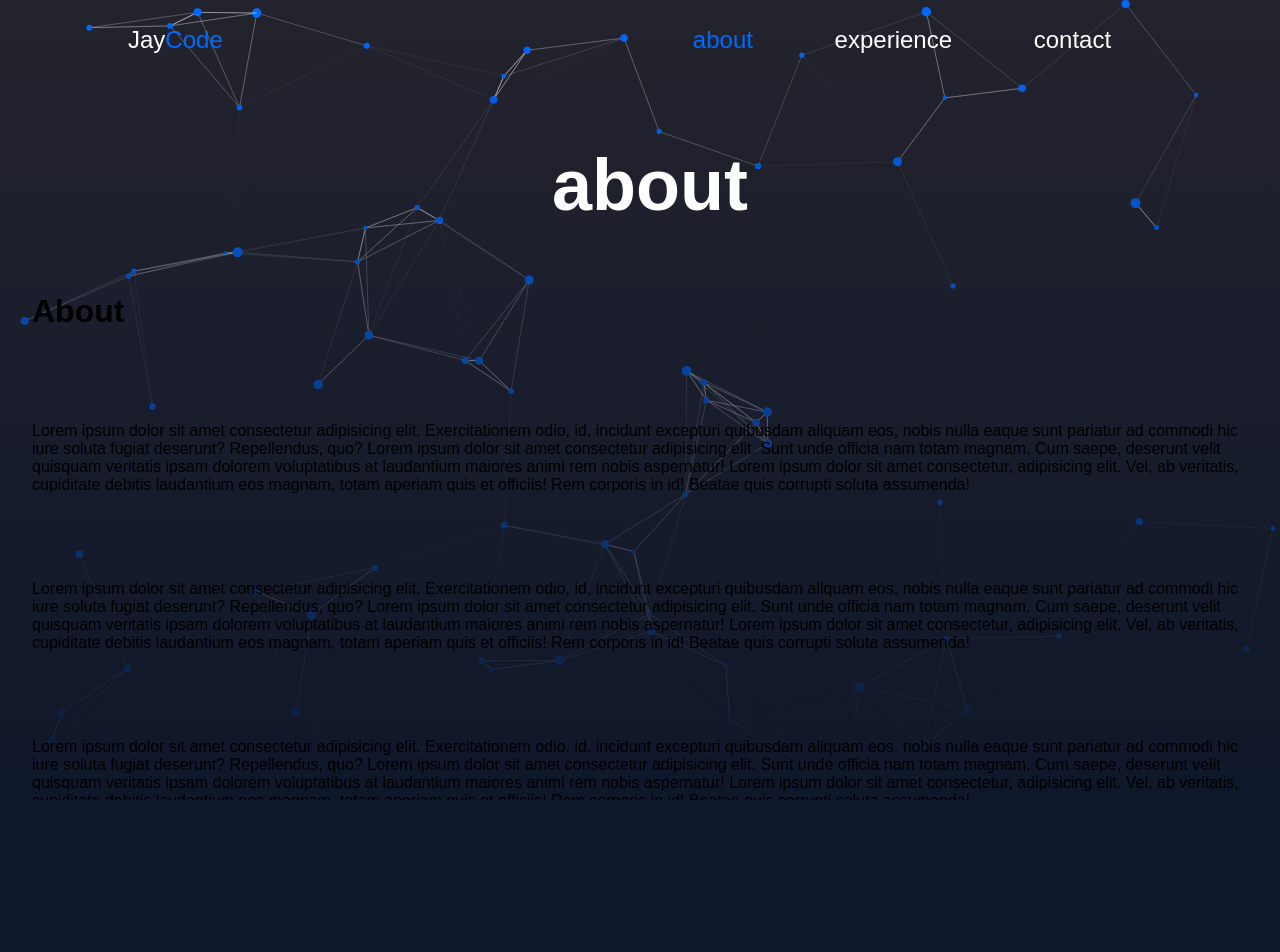
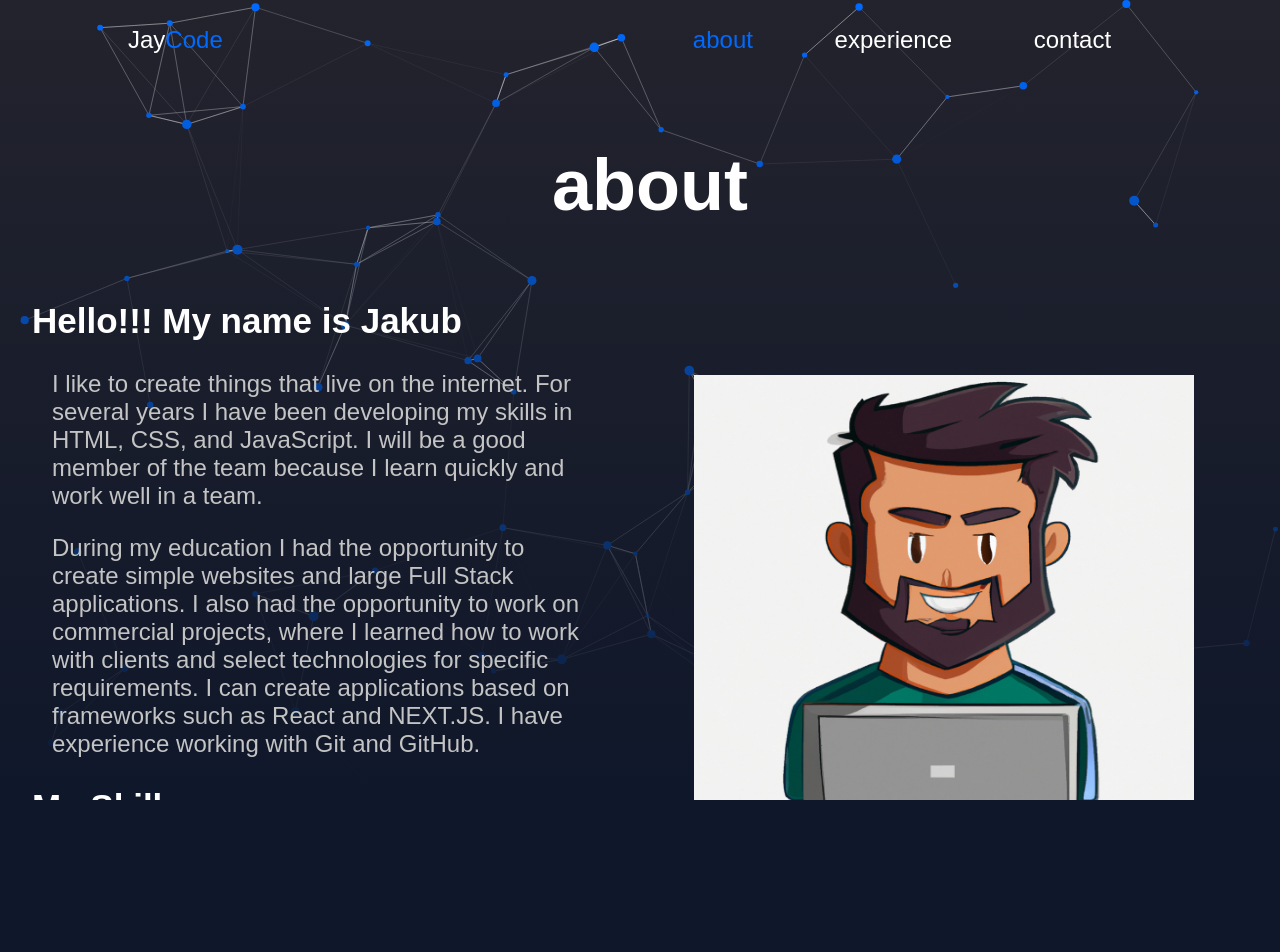
Before and after one commit to JayCodeGitHub/jaycode-next.js, a Next.js app: page /about in a window 1280 px wide. Shown: the top 952 px of the page. Built offline with nearby package versions, Linux system fonts and the light colour scheme.

Commit message:
Styled About page

```diff
--- a/src/pages/about.tsx
+++ b/src/pages/about.tsx
@@ -1,10 +1,50 @@
+import { motion } from 'framer-motion';
+import Image from 'next/image';
 import Header from '@/components/header/header';
-import { motion } from 'framer-motion';
-import { Wrapper } from '@/styles/pages/about.styles';
+import {
+  Wrapper,
+  StyledSection,
+  ImageWrapper,
+  DescriptionWrapper,
+  StyledImage,
+  Title,
+  Paragraph,
+  StyledTechnologies,
+  Technologie,
+} from '@/styles/pages/about.styles';
 
 const MotionWrapper = motion(Wrapper);
 
 export default function About() {
+  const AboutPageItems = {
+    title: ['Hello!!! My name is Jakub', 'My Skills'],
+    paragraph: [
+      `
+      I like to create things that live on the internet.
+      For several years I have been developing my skills in HTML, CSS, and JavaScript.
+      I will be a good member of the team because I learn quickly and work well in a team.
+      `,
+      `
+      During my education I had the opportunity to create simple websites and large Full Stack applications.
+      I also had the opportunity to work on commercial projects, where I learned how to work with clients and select technologies for specific requirements.
+      I can create applications based on frameworks such as React and NEXT.JS. I have experience working with Git and GitHub.`,
+    ],
+    technologies: [
+      'React',
+      'JavaScript ES6+',
+      'HTML 5',
+      'CSS',
+      'Git',
+      'Tailwind CSS',
+      'TypeSctipt',
+      'Node.js',
+      'GraphQL',
+      'Webpack',
+      'Docker',
+    ],
+    image: '/images/profile.jpeg',
+    alt: 'Profile Image',
+  };
   return (
     <>
       <Header secondary title="about" />
@@ -14,72 +54,22 @@ export default function About() {
         transition={{ duration: 0.4, delay: 0.4, ease: 'easeInOut' }}
         exit={{ opacity: '0%' }}
       >
-        <h1>About</h1>
-        <br></br>
-        <br></br>
-        <br></br>
-        <p>
-          Lorem ipsum dolor sit amet consectetur adipisicing elit. Exercitationem odio, id, incidunt
-          excepturi quibusdam aliquam eos, nobis nulla eaque sunt pariatur ad commodi hic iure
-          soluta fugiat deserunt? Repellendus, quo? Lorem ipsum dolor sit amet consectetur
-          adipisicing elit. Sunt unde officia nam totam magnam. Cum saepe, deserunt velit quisquam
-          veritatis ipsam dolorem voluptatibus at laudantium maiores animi rem nobis aspernatur!
-          Lorem ipsum dolor sit amet consectetur, adipisicing elit. Vel, ab veritatis, cupiditate
-          debitis laudantium eos magnam, totam aperiam quis et officiis! Rem corporis in id! Beatae
-          quis corrupti soluta assumenda!
-        </p>
-        <br></br>
-        <br></br>
-        <br></br>
-        <p>
-          Lorem ipsum dolor sit amet consectetur adipisicing elit. Exercitationem odio, id, incidunt
-          excepturi quibusdam aliquam eos, nobis nulla eaque sunt pariatur ad commodi hic iure
-          soluta fugiat deserunt? Repellendus, quo? Lorem ipsum dolor sit amet consectetur
-          adipisicing elit. Sunt unde officia nam totam magnam. Cum saepe, deserunt velit quisquam
-          veritatis ipsam dolorem voluptatibus at laudantium maiores animi rem nobis aspernatur!
-          Lorem ipsum dolor sit amet consectetur, adipisicing elit. Vel, ab veritatis, cupiditate
-          debitis laudantium eos magnam, totam aperiam quis et officiis! Rem corporis in id! Beatae
-          quis corrupti soluta assumenda!
-        </p>
-        <br></br>
-        <br></br>
-        <br></br>
-        <p>
-          Lorem ipsum dolor sit amet consectetur adipisicing elit. Exercitationem odio, id, incidunt
-          excepturi quibusdam aliquam eos, nobis nulla eaque sunt pariatur ad commodi hic iure
-          soluta fugiat deserunt? Repellendus, quo? Lorem ipsum dolor sit amet consectetur
-          adipisicing elit. Sunt unde officia nam totam magnam. Cum saepe, deserunt velit quisquam
-          veritatis ipsam dolorem voluptatibus at laudantium maiores animi rem nobis aspernatur!
-          Lorem ipsum dolor sit amet consectetur, adipisicing elit. Vel, ab veritatis, cupiditate
-          debitis laudantium eos magnam, totam aperiam quis et officiis! Rem corporis in id! Beatae
-          quis corrupti soluta assumenda!
-        </p>
-        <br></br>
-        <br></br>
-        <br></br>
-        <p>
-          Lorem ipsum dolor sit amet consectetur adipisicing elit. Exercitationem odio, id, incidunt
-          excepturi quibusdam aliquam eos, nobis nulla eaque sunt pariatur ad commodi hic iure
-          soluta fugiat deserunt? Repellendus, quo? Lorem ipsum dolor sit amet consectetur
-          adipisicing elit. Sunt unde officia nam totam magnam. Cum saepe, deserunt velit quisquam
-          veritatis ipsam dolorem voluptatibus at laudantium maiores animi rem nobis aspernatur!
-          Lorem ipsum dolor sit amet consectetur, adipisicing elit. Vel, ab veritatis, cupiditate
-          debitis laudantium eos magnam, totam aperiam quis et officiis! Rem corporis in id! Beatae
-          quis corrupti soluta assumenda!
-        </p>
-        <br></br>
-        <br></br>
-        <br></br>
-        <p>
-          Lorem ipsum dolor sit amet consectetur adipisicing elit. Exercitationem odio, id, incidunt
-          excepturi quibusdam aliquam eos, nobis nulla eaque sunt pariatur ad commodi hic iure
-          soluta fugiat deserunt? Repellendus, quo? Lorem ipsum dolor sit amet consectetur
-          adipisicing elit. Sunt unde officia nam totam magnam. Cum saepe, deserunt velit quisquam
-          veritatis ipsam dolorem voluptatibus at laudantium maiores animi rem nobis aspernatur!
-          Lorem ipsum dolor sit amet consectetur, adipisicing elit. Vel, ab veritatis, cupiditate
-          debitis laudantium eos magnam, totam aperiam quis et officiis! Rem corporis in id! Beatae
-          quis corrupti soluta assumenda!
-        </p>
+        <StyledSection>
+          <DescriptionWrapper>
+            <Title>{AboutPageItems.title[0]}</Title>
+            <Paragraph>{AboutPageItems.paragraph[0]}</Paragraph>
+            <Paragraph>{AboutPageItems.paragraph[1]}</Paragraph>
+            <Title>{AboutPageItems.title[1]}</Title>
+            <StyledTechnologies>
+              {AboutPageItems.technologies.map((item, i) => (
+                <Technologie key={i}>{item}</Technologie>
+              ))}
+            </StyledTechnologies>
+          </DescriptionWrapper>
+          <ImageWrapper>
+            <Image src={AboutPageItems.image} alt={AboutPageItems.alt} width={500} height={450} />
+          </ImageWrapper>
+        </StyledSection>
       </MotionWrapper>
     </>
   );
--- a/src/styles/pages/about.styles.ts
+++ b/src/styles/pages/about.styles.ts
@@ -1,8 +1,75 @@
 import styled from "styled-components";
 
 export const Wrapper = styled.main`
-     padding: 2.5vw;
+    padding: 2.5vw;
+    color: ${({ theme }) => theme.white};
     ${({ theme }) => theme.mq.bigDesktop} {
-        padding: 2.5vw 10vw;
+        padding: 2.5vw 15vw;
     }
 `
+
+export const StyledSection = styled.section`
+    width: 100%;
+    display: flex;
+    justify-content: center;
+    flex-direction: column;
+    ${({ theme }) => theme.mq.desktop} {
+        flex-direction: row;
+    }
+`
+
+export const ImageWrapper = styled.div`
+    width: 100%;
+    display: flex;
+    justify-content: center;
+    align-items: center;
+    ${({ theme }) => theme.mq.desktop} {
+        width: 50%;
+    }
+`
+
+export const StyledImage = styled.img`
+    width: 90%;
+    aspect-ratio: 1/1;
+    border-radius: 1.5rem;
+    ${({ theme }) => theme.mq.desktop} {
+        width: 75%;
+    }
+`
+
+export const DescriptionWrapper = styled.div`
+    width: 100%;
+    ${({ theme }) => theme.mq.desktop} {
+        width: 50%;
+    }
+`
+
+export const Title = styled.h2`
+    font-size: ${({ theme }) => theme.font.size.s};
+    ${({ theme }) => theme.mq.desktop} {
+        font-size: ${({ theme }) => theme.font.size.m};
+    }
+`
+
+export const Paragraph = styled.p`
+    font-size: ${({ theme }) => theme.font.size.xs};
+    color: ${({ theme }) => theme.grey};
+    width: 90%;
+    padding-left: 2rem;
+    ${({ theme }) => theme.mq.desktop} {
+        font-size: ${({ theme }) => theme.font.size.s};
+    }
+`
+
+export const StyledTechnologies = styled.ul`
+    width: 90%;
+    display: flex;
+    flex-wrap: wrap;
+    list-style: none;
+    padding: 0;
+`
+
+export const Technologie = styled.li`
+    padding: 0.5rem 1rem;
+    color: ${({ theme }) => theme.primary};
+`
```
